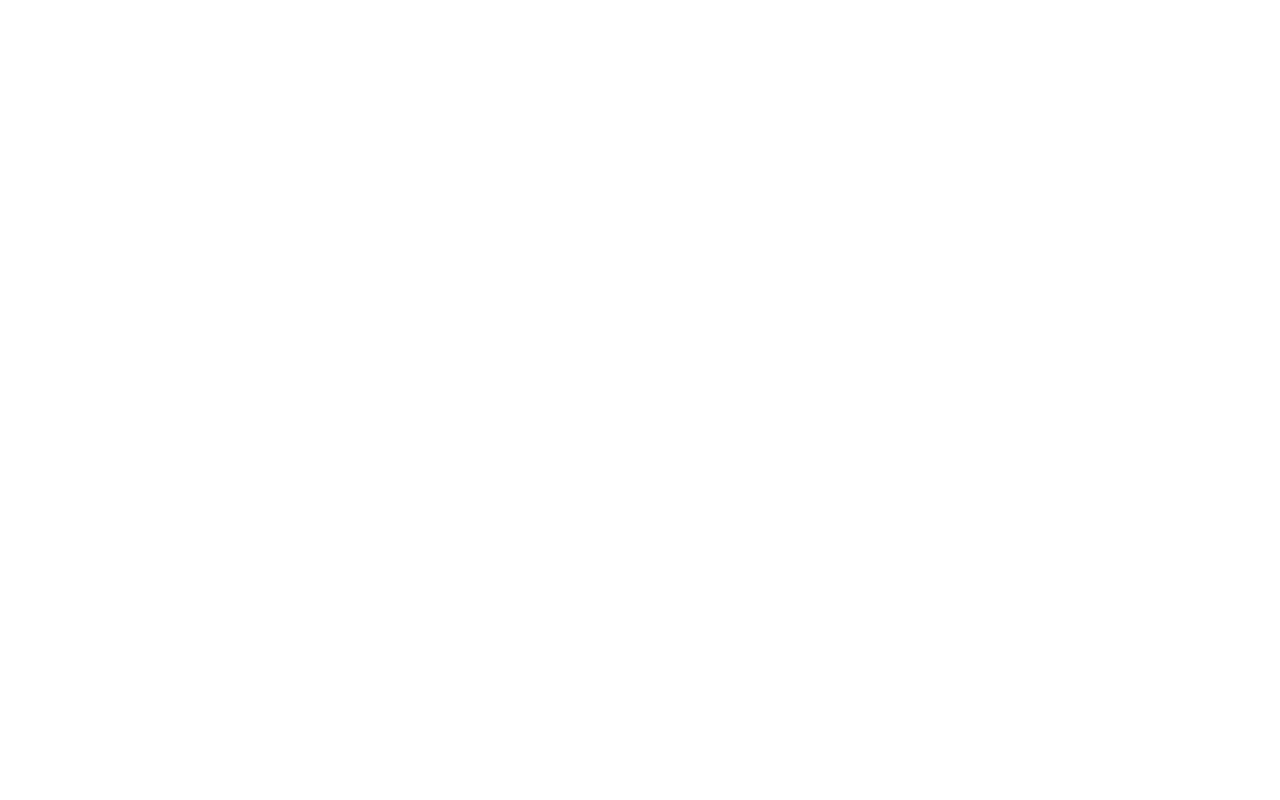
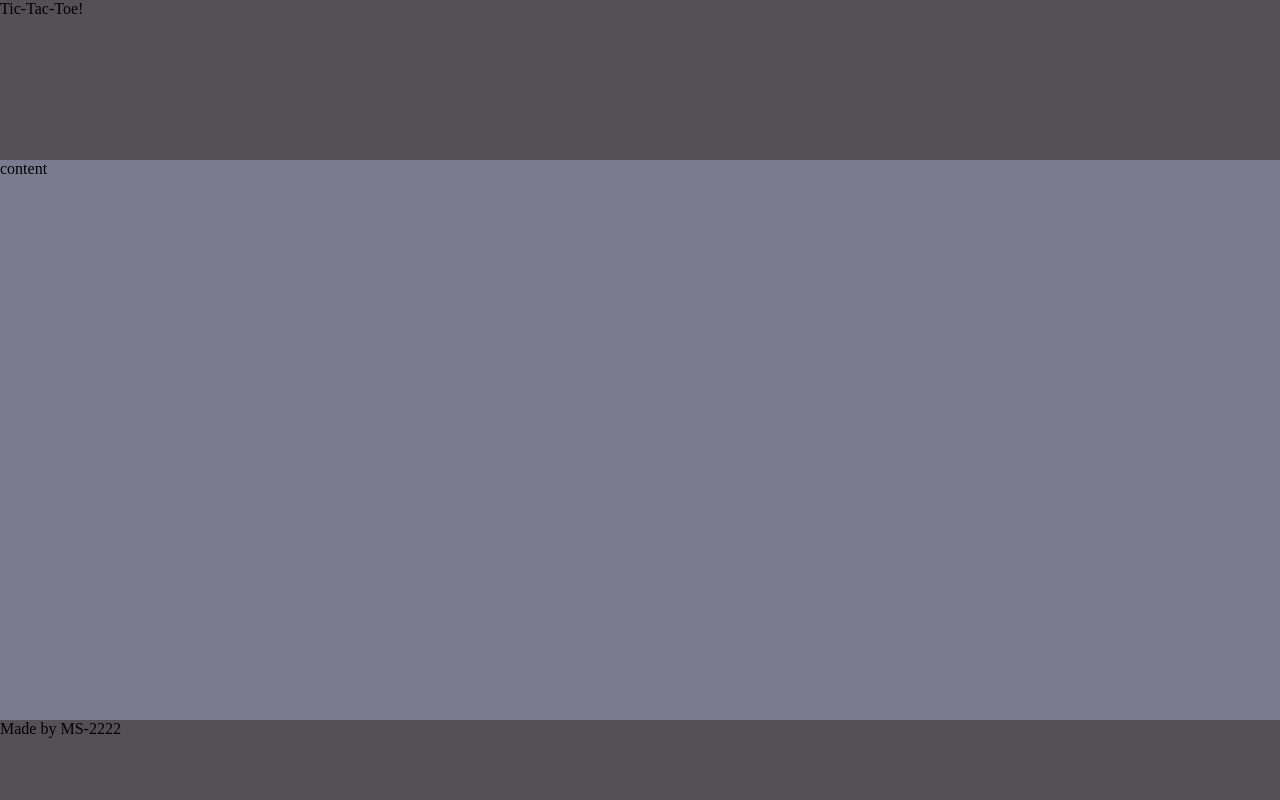
Before and after one commit to MS-2222/tic-tac-toe, a plain HTML site: page index.html in a window 1280 px wide. Drawn offline with Linux system fonts and the light colour scheme.

Commit message:
Set up initial page layout

```diff
--- a/index.html
+++ b/index.html
@@ -9,6 +9,8 @@
     <script src="game.js" defer></script>
 </head>
 <body>
-
+    <div class="header">Tic-Tac-Toe!</div>
+    <div class="content">content</div>
+    <div class="footer">Made by MS-2222</div>
 </body>
 </html>
--- a/styles.css
+++ b/styles.css
@@ -0,0 +1,29 @@
+body {
+    height: 100vh;
+    width: 100vw;
+    margin: 0;
+    display: grid;
+    grid-template-columns: 1fr;
+    grid-template-rows: 2fr 7fr 1fr;
+}
+
+.header {
+    display: grid;
+    grid-column: 1;
+    grid-row: 1;
+    background-color: rgb(82, 80, 84);
+}
+
+.content {
+    display: grid;
+    grid-column: 1;
+    grid-row: 2;
+    background-color: rgb(123, 123, 143);
+}
+
+.footer {
+    display: grid;
+    grid-column: 1;
+    grid-row: 3;
+    background-color: rgb(82, 80, 84);
+}
```
